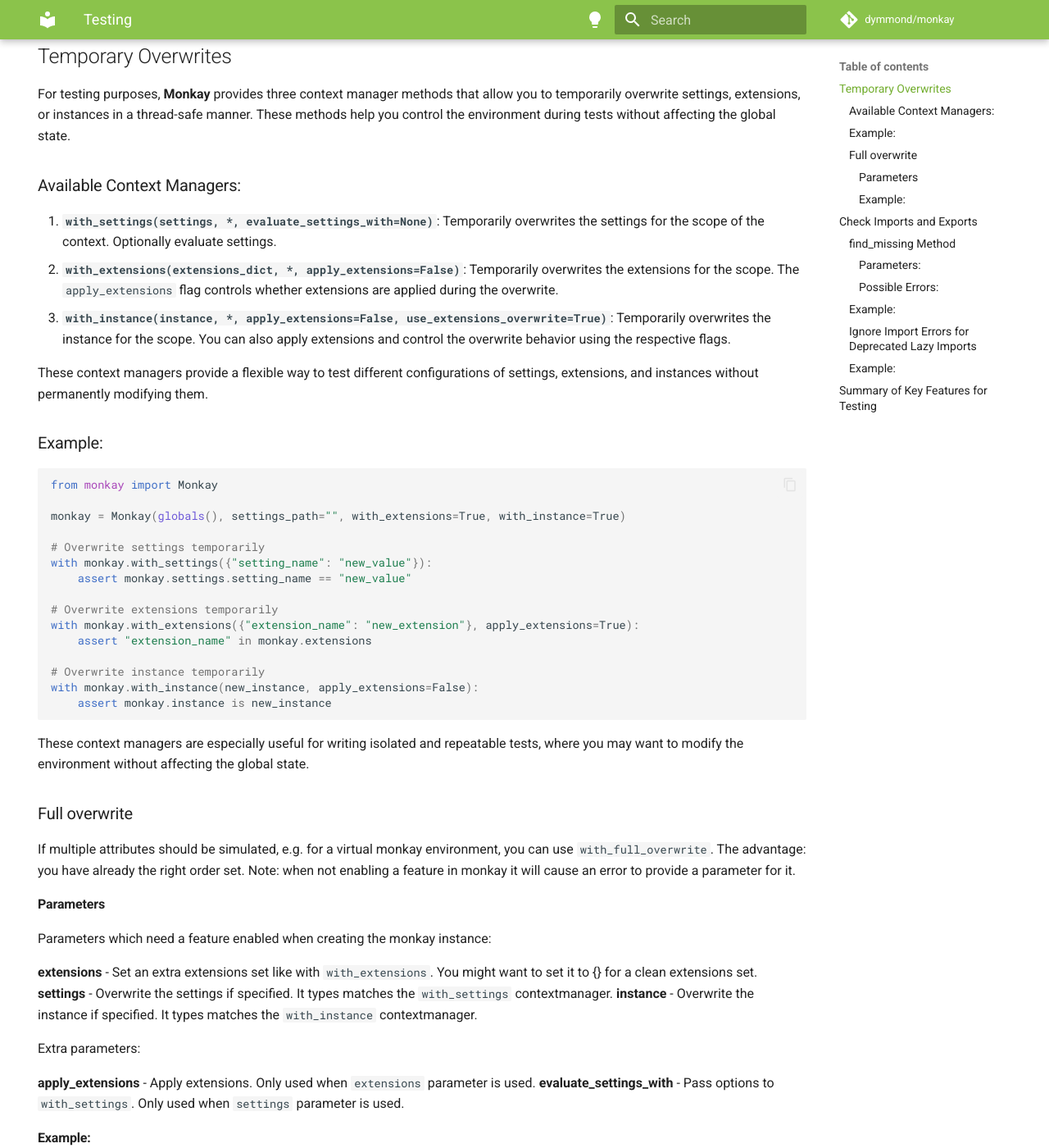
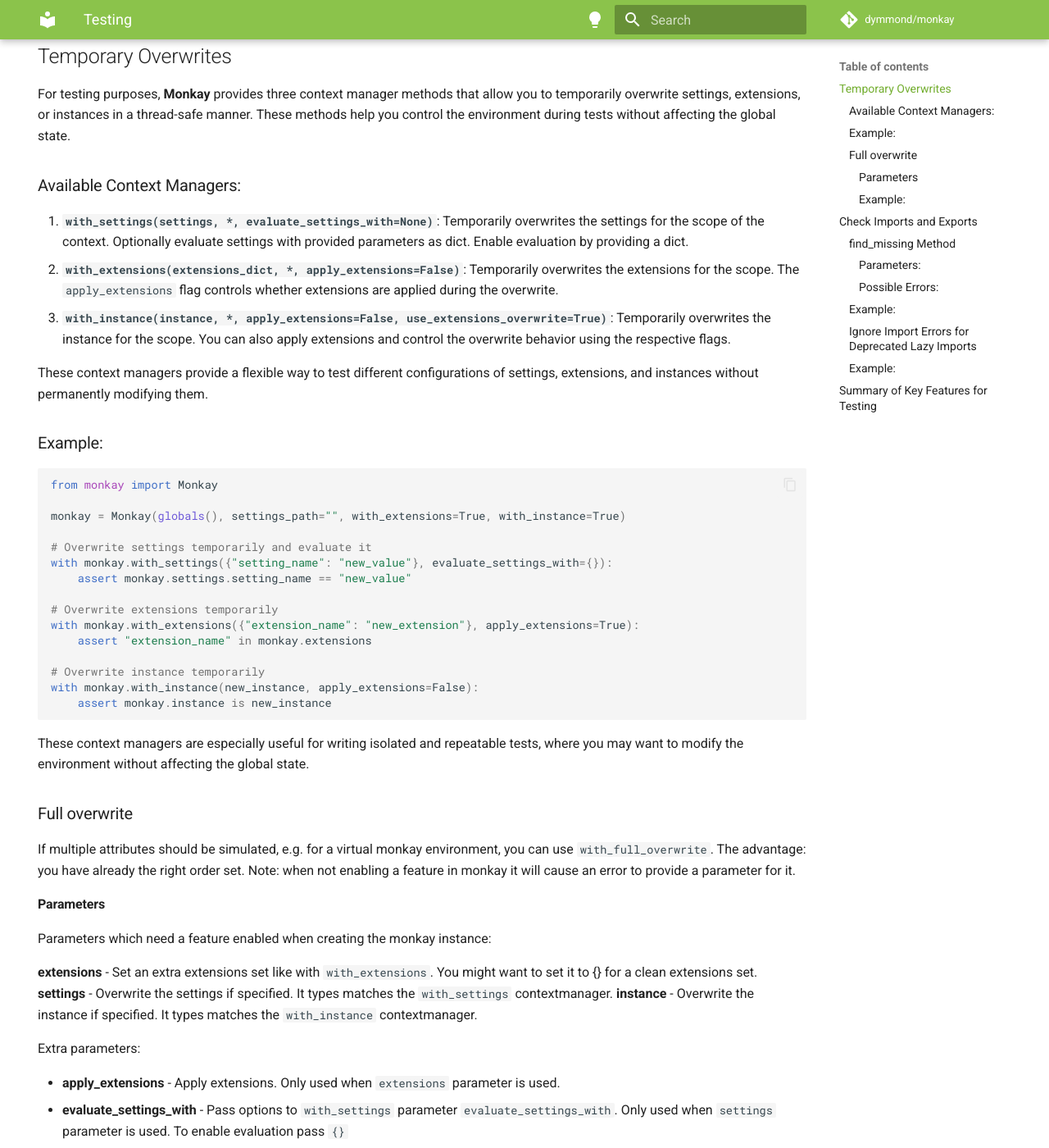
Before and after one commit to dymmond/monkay, an MkDocs documentation site: the page built from docs/testing.md, in a window 1280 px wide and 1400 px high, scrolled down 294 px. Shown: the whole window at 82% size. Built offline with MkDocs 1.6.1 and Material for MkDocs 9.7.7, drawn with Linux system fonts in a browser that asks for light colours; comment, search, counter and statistics services are not loaded; some of the changed text lies outside the part shown.

````diff
--- a/docs/testing.md
+++ b/docs/testing.md
@@ -15,7 +15,7 @@ For testing purposes, **Monkay** provides three context manager methods that all
 
 ### Available Context Managers:
 
-1. **`with_settings(settings, *, evaluate_settings_with=None)`**: Temporarily overwrites the settings for the scope of the context. Optionally evaluate settings.
+1. **`with_settings(settings, *, evaluate_settings_with=None)`**: Temporarily overwrites the settings for the scope of the context. Optionally evaluate settings with provided parameters as dict. Enable evaluation by providing a dict.
 2. **`with_extensions(extensions_dict, *, apply_extensions=False)`**: Temporarily overwrites the extensions for the scope. The `apply_extensions` flag controls whether extensions are applied during the overwrite.
 3. **`with_instance(instance, *, apply_extensions=False, use_extensions_overwrite=True)`**: Temporarily overwrites the instance for the scope. You can also apply extensions and control the overwrite behavior using the respective flags.
 
@@ -28,8 +28,8 @@ from monkay import Monkay
 
 monkay = Monkay(globals(), settings_path="", with_extensions=True, with_instance=True)
 
-# Overwrite settings temporarily
-with monkay.with_settings({"setting_name": "new_value"}):
+# Overwrite settings temporarily and evaluate it
+with monkay.with_settings({"setting_name": "new_value"}, evaluate_settings_with={}):
     assert monkay.settings.setting_name == "new_value"
 
 # Overwrite extensions temporarily
@@ -59,8 +59,9 @@ Parameters which need a feature enabled when creating the monkay instance:
 
 Extra parameters:
 
-**apply_extensions** - Apply extensions. Only used when `extensions` parameter is used.
-**evaluate_settings_with** - Pass options to `with_settings`. Only used when `settings` parameter is used.
+- **apply_extensions** - Apply extensions. Only used when `extensions` parameter is used.
+- **evaluate_settings_with** - Pass options to `with_settings` parameter `evaluate_settings_with`. Only used when `settings` parameter is used.
+  To enable evaluation pass `{}`
 
 #### Example:
 
@@ -70,7 +71,7 @@ from monkay import Monkay
 monkay = Monkay(globals(), settings_path="", with_extensions=True, with_instance=True)
 
 # Overwrite everything temporarily and use a clean extensions set
-with monkay.with_full_overwrite(extensions={}, settings=..., instance=...):
+with monkay.with_full_overwrite(extensions={}, settings=..., instance=..., evaluate_settings_with={}):
     assert monkay.instance is new_instance
 ```
 
````
Also changed, not shown: docs/release-notes.md (+1 -0 lines), 2 other files.
